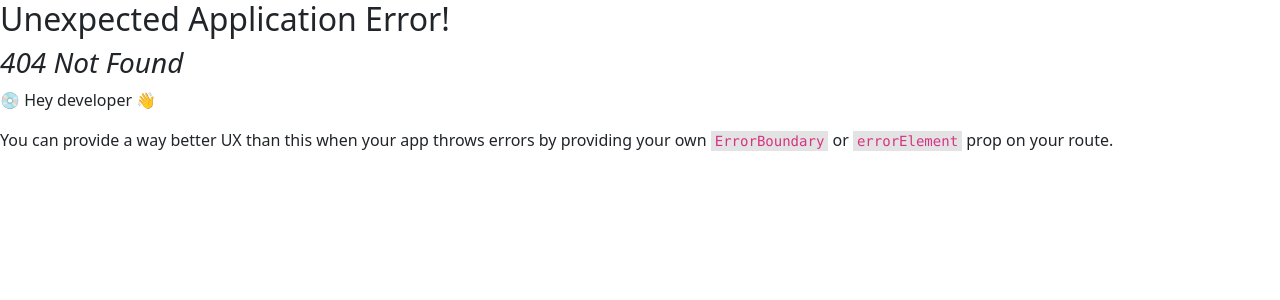
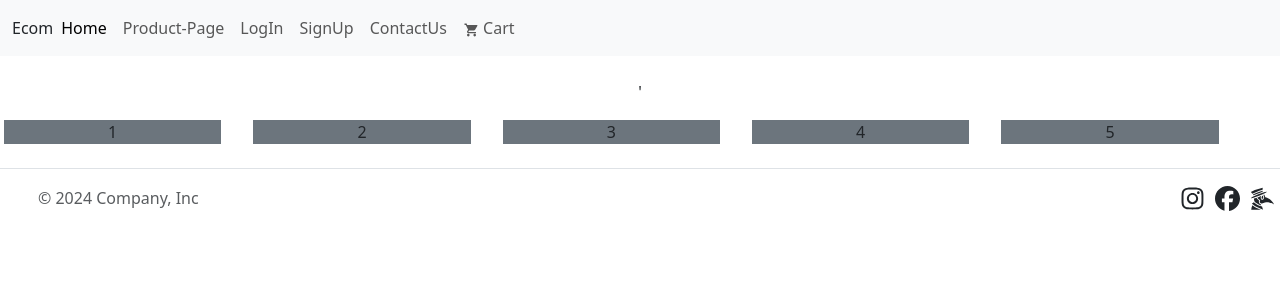
Before and after one commit to Sourabh9123/react-ecom, a React (Vite) app: page /product-page in a window 1280 px wide. Before the commit this address had no page. Shown: the top 300 px of the page. Built offline with nearby package versions, Linux system fonts and the light colour scheme.

Commit message:
after adding features of products

```diff
--- a/src/App.jsx
+++ b/src/App.jsx
@@ -16,6 +16,7 @@ import ContactUs from "./components/ContactUs";
 import LoginForm from "./components/Authentications/LoginForm";
 import Logout from "./components/Authentications/Logout";
 import Cart from "./components/Cart/Cart";
+import ProductPage from "./components/products/ProductPage";
 
 const router = createBrowserRouter(
   createRoutesFromElements(
@@ -26,6 +27,7 @@ const router = createBrowserRouter(
       <Route path="sign-up" element={<SignUpForm />} />
       <Route path="logout" element={<Logout />} />
       <Route path="cart" element={<Cart />} />
+      <Route path="product-page" element={<ProductPage />} />
     </Route>
   )
 );
--- a/src/components/Cart/Cart.jsx
+++ b/src/components/Cart/Cart.jsx
@@ -26,7 +26,7 @@ function Cart() {
         });
 
         if (response.status === 200) {
-          // console.log(response.data);
+          console.log(response.data);
           setCartTotal(response.data.cart_total);
           setCartItems(response.data.cart_item);
         }
--- a/src/components/Navbar.jsx
+++ b/src/components/Navbar.jsx
@@ -36,9 +36,9 @@ function Navbar() {
               </li>
 
               <li className="nav-item">
-                <a className="nav-link" href="#">
-                  About
-                </a>
+                <Link className="nav-link" to="product-page">
+                  Product-Page
+                </Link>
               </li>
               {is_login ? (
                 <li className="nav-item">
--- a/src/components/Root.jsx
+++ b/src/components/Root.jsx
@@ -1,16 +1,15 @@
 import { Outlet } from "react-router-dom";
-import  Navbar from "./Navbar"
+import Navbar from "./Navbar";
 import Footer from "./Footer";
 
 function Root() {
   return (
     <>
       {/* <Header/> */}
-        <Navbar/>
+      <Navbar />
 
       <Outlet />
       <Footer />
-
     </>
   );
 }
--- a/src/components/products/Product.jsx
+++ b/src/components/products/Product.jsx
@@ -1,55 +1,77 @@
-import React from "react";
+import React, { useEffect, useState } from "react";
 import AddToCart from "../Cart/AddToCart";
+import axios from "axios";
 
 const Product = () => {
+  const [productItems, setProductItems] = useState([]);
+
+  useEffect(() => {
+    const fetchProducts = async () => {
+      const url = "http://localhost:8000/api/store/product/";
+
+      const response = await axios.get(url);
+      if (response.status === 200) {
+        // console.log(response);
+        await setProductItems(response.data.results);
+        console.log(response.data.results);
+      }
+    };
+    fetchProducts();
+  }, []);
+
   return (
+    <>
       <div className="container mt-5">
+        <div className="row">
+          {productItems.map((item) => (
+            <div className="col-2 mt-2" key={item.id}>
               <div className="card" style={{ width: "9rem" }}>
                 <img
-          src="image.png"
+                  src={item.image || "image.png"}
                   className="card-img-top"
                   style={{ width: "9rem" }}
-          alt="..."
+                  alt={item.name}
                 />
                 <div className="card-body">
                   <p
                     className="card-title"
                     style={{
                       fontSize: "0.7rem", // Makes the title small
-              // Makes the title stand out
                       textAlign: "center", // Centers the title
                       marginBottom: "0.5rem", // Adds a little space below the title
                     }}
                   >
-            This is Awasome Product
+                    {item.name}
                   </p>
                   <p
                     className="card-title"
                     style={{
                       fontSize: "0.9rem", // Makes the title small
-              // Makes the title stand out
                       textAlign: "center", // Centers the title
                       marginBottom: "0.5rem", // Adds a little space below the title
                     }}
                   >
-            RS.9800
+                    RS.{item.price}
                   </p>
 
-          <AddToCart product_id={"d260e0b8-aca3-473a-9f5b-881c7cf82ae6"} />
+                  <AddToCart product_id={item.id} />
                   <button
-            href="#"
-            className="btn btn-danger btn-sm  ms-1"
+                    className="btn btn-danger btn-sm ms-1"
                     style={{
                       "--bs-btn-padding-y": ".20rem",
                       "--bs-btn-padding-x": ".4rem",
                       "--bs-btn-font-size": ".50rem",
                     }}
                   >
-            <span> Buy Now</span>
+                    Buy Now
                   </button>
                 </div>
               </div>
             </div>
+          ))}
+        </div>
+      </div>
+    </>
   );
 };
 
--- /dev/null
+++ b/src/components/products/ProductPage.jsx
@@ -0,0 +1,18 @@
+function ProductPage() {
+  return (
+    <>
+      <div className=".container-fluid text-center  ">
+        '
+        <div className="row my-3">
+          <div className="col-2 mx-3 bg-secondary">1</div>
+          <div className="col-2  mx-3 bg-secondary">2</div>
+          <div className="col-2 mx-3 bg-secondary">3</div>
+          <div className="col-2  mx-3 bg-secondary">4</div>
+          <div className="col-2 mx-3 bg-secondary">5</div>
+        </div>
+      </div>
+    </>
+  );
+}
+
+export default ProductPage;
```
Also changed, not shown: src/components/Sidebar.jsx (added, +7 -0 lines). Lines whose indentation alone changed are shown as unchanged.
